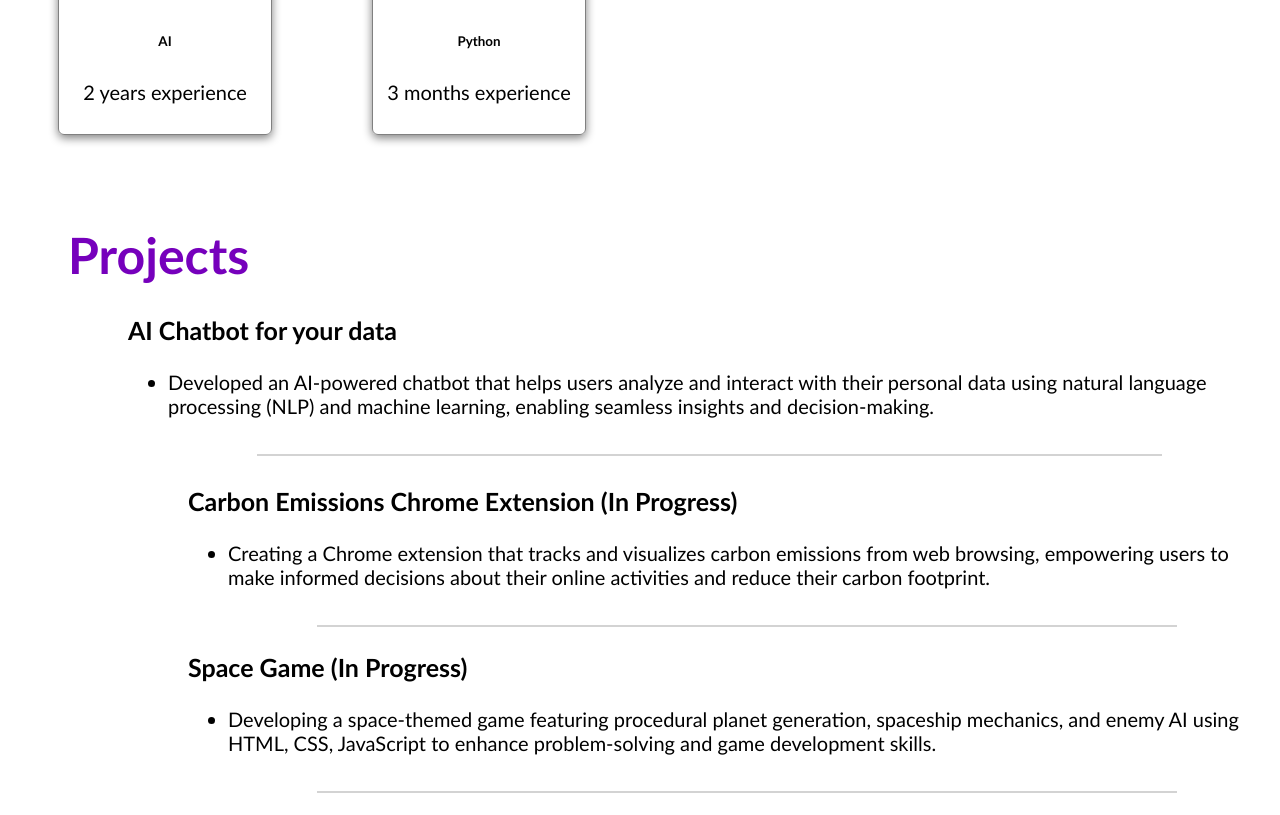
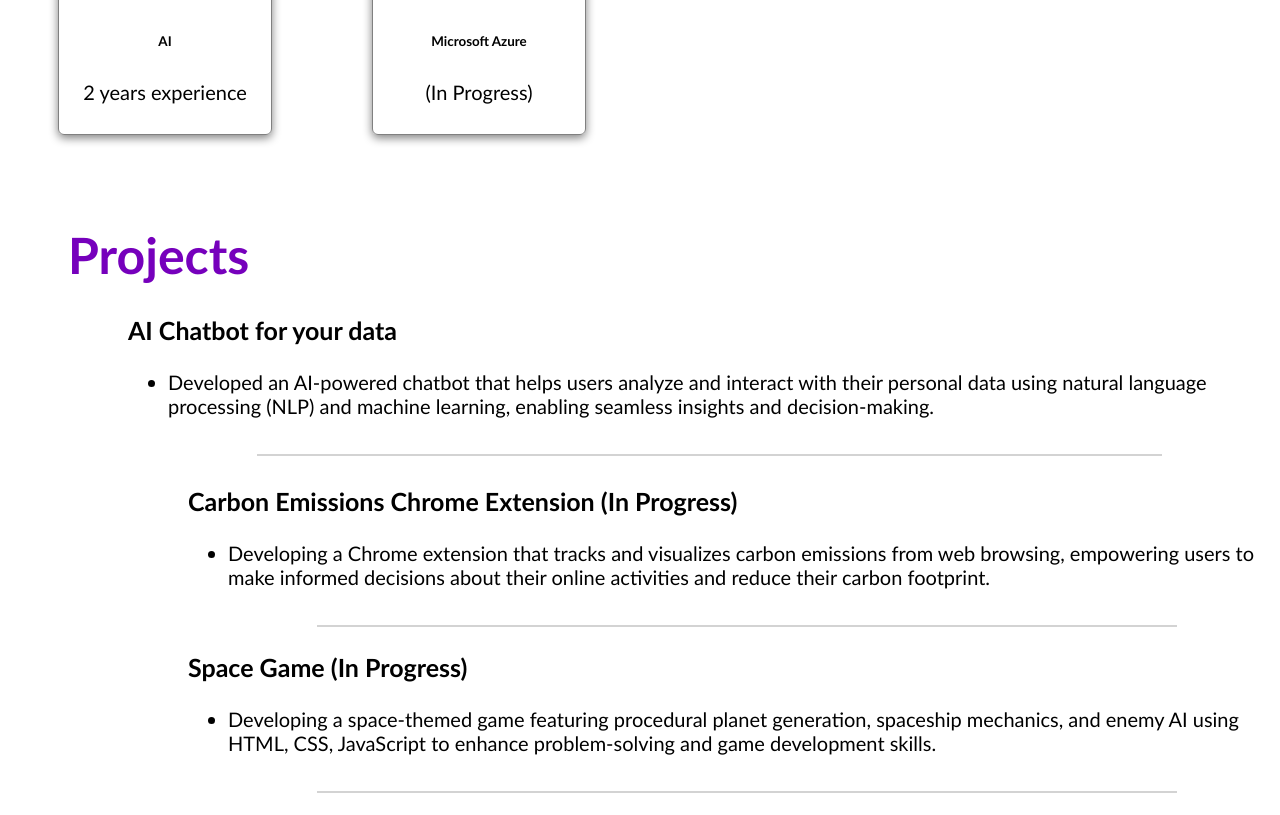
Before and after one commit to SWEjaneCodes/Portfolio_Website, a plain HTML site: page index.html in a window 1280 px wide. Shown: the part 1166-1981 px from the top of the page. Drawn offline with Linux system fonts and the light colour scheme.

Commit message:
Fixed wording error and added a new skill

```diff
--- a/index.html
+++ b/index.html
@@ -88,8 +88,8 @@
                 </div>
                 <div class="skill">
                     <img src="https://upload.wikimedia.org/wikipedia/commons/thumb/c/c3/Python-logo-notext.svg/1200px-Python-logo-notext.svg.png"/>
-                    <h6>Python</h6>
-                    <p>3 months experience</p>
+                    <h6>Microsoft Azure</h6>
+                    <p>(In Progress)</p>
                 </div>
             </div>
         </section>
@@ -116,7 +116,7 @@
                     <h3>Carbon Emissions Chrome Extension (In Progress)</h3>
                     <ul>
                         <li>
-                            Creating a Chrome extension that tracks and visualizes carbon emissions from web browsing,
+                            Developing a Chrome extension that tracks and visualizes carbon emissions from web browsing,
                             empowering users to make informed decisions about their online activities and reduce their
                             carbon footprint.
                         </li>
```
